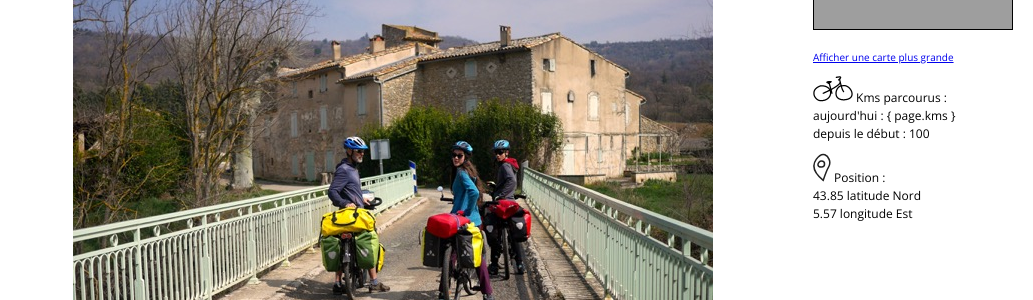
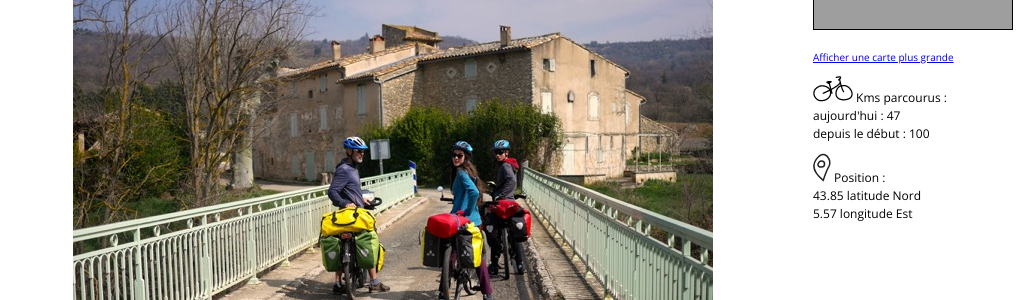
Before and after one commit to thvallee/senja, a Jekyll site: the page built from _posts/2019-04-13-entrainement.html, in a window 1280 px wide. Shown: the part 660-960 px from the top of the page, without its empty margins (247-1280 px from the left). Built offline with Jekyll 4.4.1, drawn with Linux system fonts in a browser that asks for light colours; grey boxes are pictures that could not be loaded.

Commit message:
fix page km

```diff
--- a/_layouts/posts.html
+++ b/_layouts/posts.html
@@ -16,7 +16,7 @@ layout: default
 
    {% if page.kms %}
     <div><img src="/img/icon-velo.svg" alt=""> Kms parcourus :<br>
-    aujourd'hui : { page.kms } <br>
+    aujourd'hui : {{ page.kms }} <br>
     depuis le début : {{ page.total }}</div>
     {% endif %}
 
```
